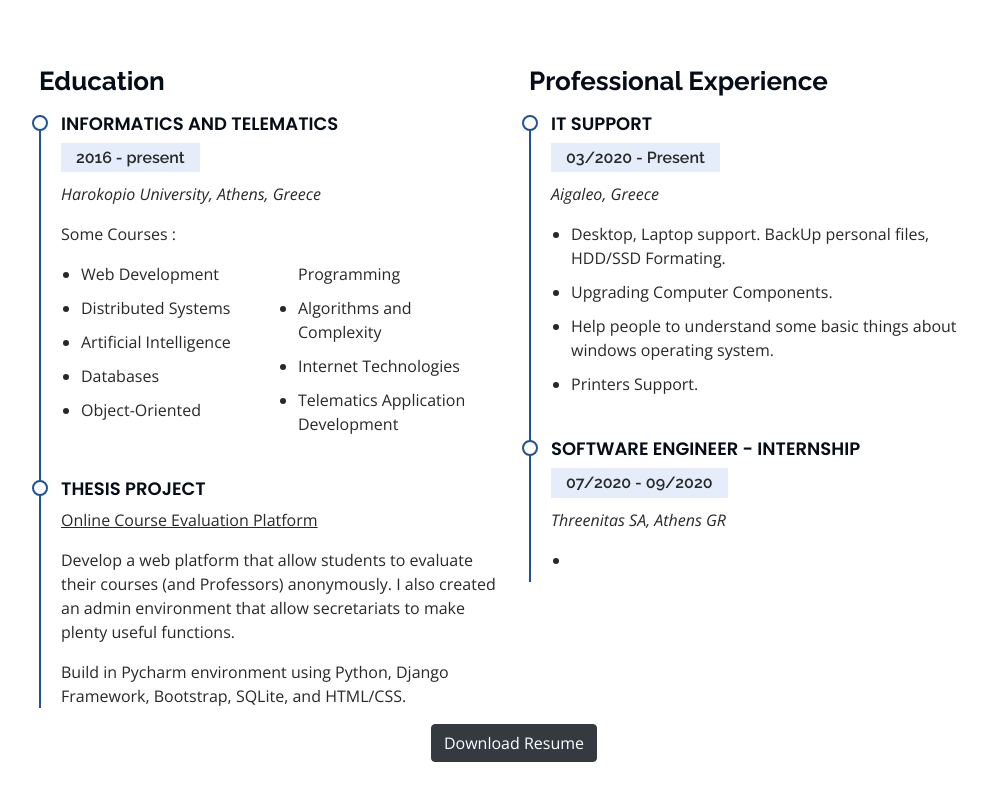
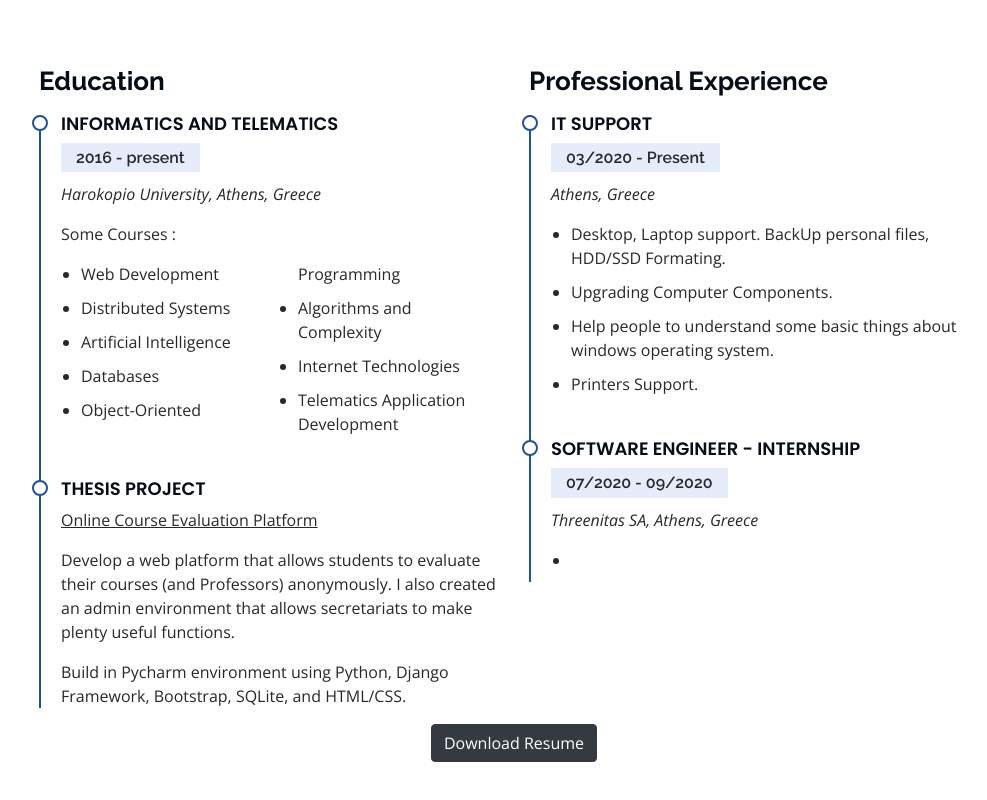
Before and after one commit to tzortzis-kondylis/tzortzis-kondylis.github.io, a plain HTML site: page index.html in a window 1280 px wide. Shown: the part 4888-5688 px from the top of the page, without its empty margins (276-1263 px from the left). Drawn offline with nearby package versions, Linux system fonts and the light colour scheme.

Commit message:
Update index.html

```diff
--- a/index.html
+++ b/index.html
@@ -239,8 +239,8 @@
               <h4>Thesis Project</h4>
               <p><u>Online Course Evaluation Platform</u></p>
               <p>
-                Develop a web platform that allow students to evaluate their courses (and Professors) anonymously.
-                I also created an admin environment that allow secretariats to make plenty useful functions.
+                Develop a web platform that allows students to evaluate their courses (and Professors) anonymously.
+                I also created an admin environment that allows secretariats to make plenty useful functions.
               </p>
               <p>Build in Pycharm environment using Python, Django Framework, Bootstrap, SQLite, and HTML/CSS.</p>
             </div>
@@ -250,7 +250,7 @@
             <div class="resume-item">
               <h4>IT Support</h4>
               <h5>03/2020 - Present</h5>
-              <p><em>Aigaleo, Greece</em></p>
+              <p><em>Athens, Greece</em></p>
               <ul>
                 <li>Desktop, Laptop support. BackUp personal files, HDD/SSD Formating.</li>
                 <li>Upgrading Computer Components.</li>
@@ -261,7 +261,7 @@
             <div class="resume-item">
               <h4>Software Engineer - Internship</h4>
               <h5>07/2020 - 09/2020</h5>
-              <p><em>Threenitas SA, Athens GR</em></p>
+              <p><em>Threenitas SA, Athens, Greece</em></p>
               <ul>
                 <li></li>
               </ul>
```
